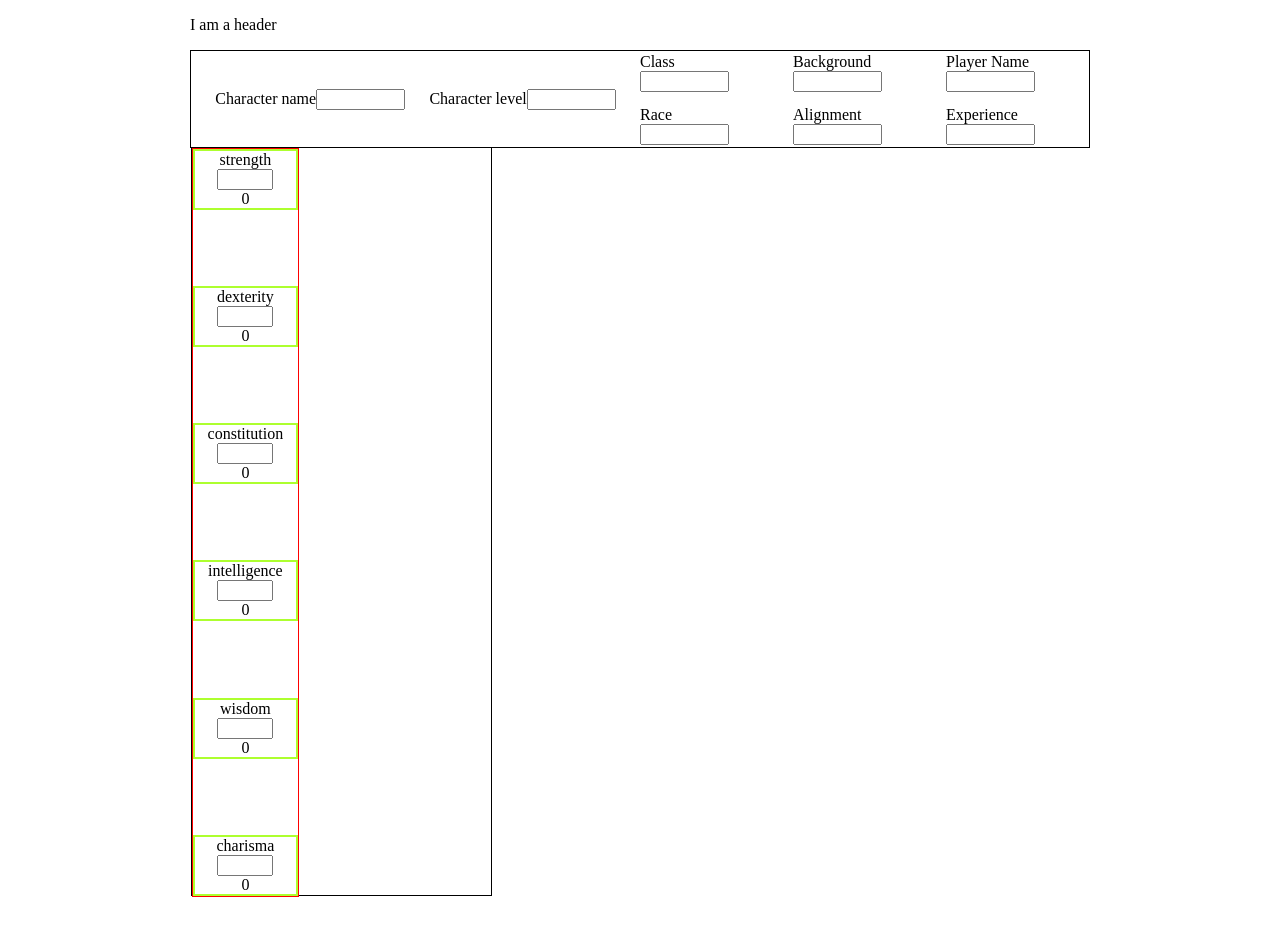
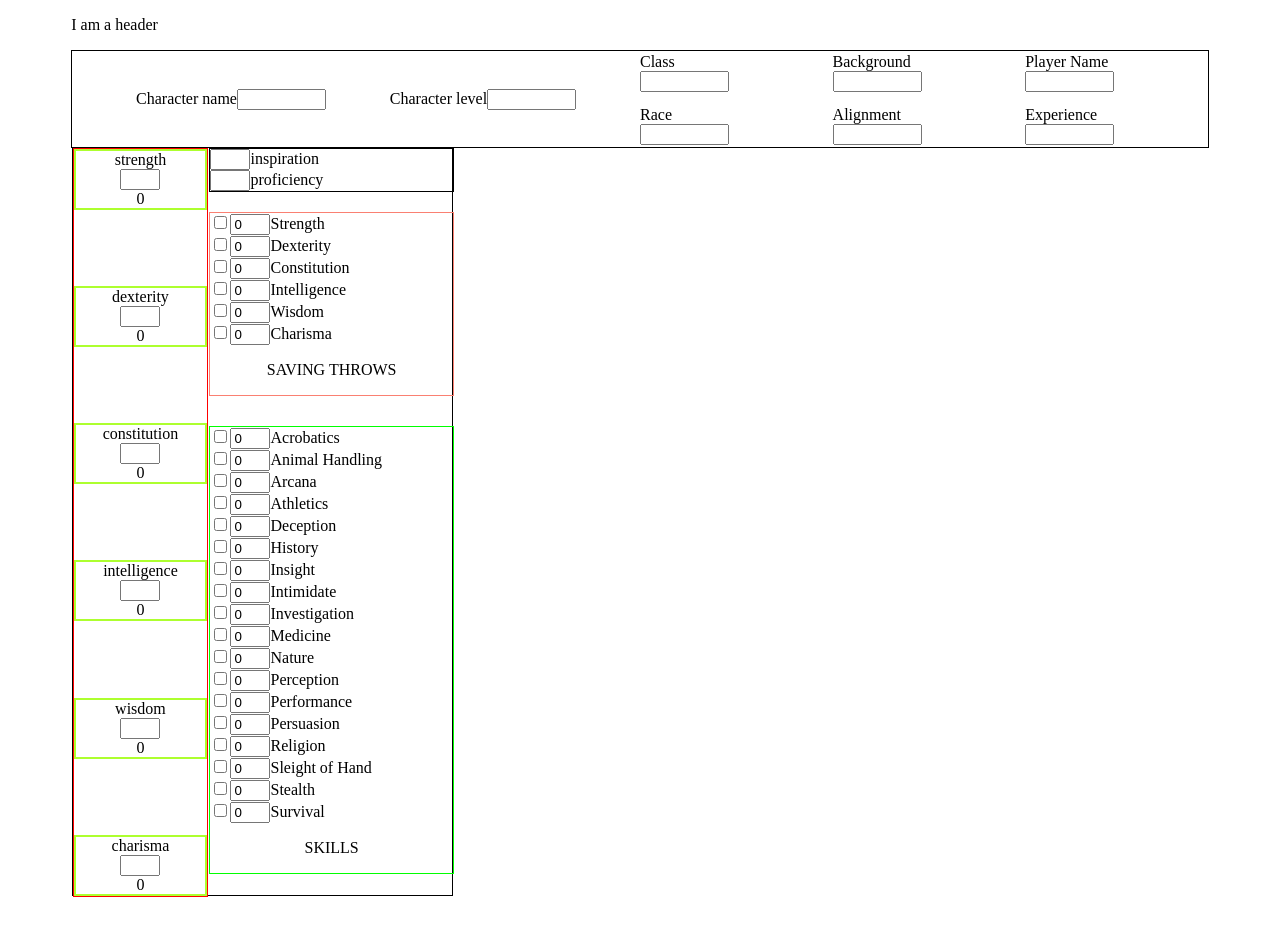
Before and after one commit to PavelVysh/dndCharGenerator, a React (Create React App) app: page / in a window 1280 px wide. Shown: the top 936 px of the page. Built offline with nearby package versions, Linux system fonts and the light colour scheme.

Commit message:
main stats finished

```diff
--- a/public/styles.css
+++ b/public/styles.css
@@ -1,8 +1,8 @@
 #root {
     width: 90%;
     margin: auto;
-    max-width: 900px;
-    min-width: 600px;
+    max-width: 1200px;
+    min-width: 810px;
 }
 
 .char-create.container {
@@ -60,7 +60,7 @@
     width: 100%;
 }
 .main-stats.container {
-    display: flex;
+    display: inline-flex;
     flex-direction: column;
     justify-content: space-between;
     border: 1px solid red;
@@ -75,9 +75,41 @@
     text-align: center;
     margin: auto;
 }
-.main-stat.container input {
-    width: 3rem;
-}
-.main-stat.container input::-webkit-inner-spin-button {
+input::-webkit-inner-spin-button {
     -webkit-appearance: none;
 }
+.inline {
+    display: inline;
+}
+input[type="number"] {
+    width: 2rem;
+}
+.single-stats.container {
+    display: inline-block;
+    border: 1px solid black;
+    width: 100%;
+    margin-bottom: 20px;
+}
+.saving-throws.container {
+    display: inline-block;
+    border: 1px solid salmon;
+    width: 100%;
+}
+.skills.container {
+    margin-top: 30px;
+    display: inline-block;
+    border: 1px solid lime;
+    width: 100%;
+}
+.right-part {
+    display: inline;
+    width: 64%;
+    float: right;
+}
+
+.text-center {
+    text-align: center;
+}
+.uppercase {
+    text-transform: uppercase;
+}
--- a/src/components/charCreationComponents/charCreationStats.jsx
+++ b/src/components/charCreationComponents/charCreationStats.jsx
@@ -1,5 +1,8 @@
 import React from "react";
 import Stat from "./subParts/mainStat";
+import SingleStat from "./subParts/singleStats";
+import SavingThrow from "./subParts/savingThrow";
+import Skill from "./subParts/skill";
 
 function Stats() {
     return <div className="chars">
@@ -11,6 +14,42 @@ function Stats() {
             <Stat stat="wisdom"/>
             <Stat stat="charisma"/>
         </div>
+        <div className="right-part">
+        <div className="single-stats container">
+            <SingleStat stat="inspiration"/>
+            <SingleStat stat="proficiency"/>
+        </div>
+        <div className="saving-throws container">
+            <SavingThrow name="Strength" />
+            <SavingThrow name="Dexterity" />
+            <SavingThrow name="Constitution" />
+            <SavingThrow name="Intelligence" />
+            <SavingThrow name="Wisdom" />
+            <SavingThrow name="Charisma" />
+            <p className="text-center uppercase">Saving Throws</p>
+        </div>
+        <div className="skills container">
+            <Skill name="Acrobatics" />
+            <Skill name="Animal Handling" />
+            <Skill name="Arcana" />
+            <Skill name="Athletics" />
+            <Skill name="Deception" />
+            <Skill name="History" />
+            <Skill name="Insight" />
+            <Skill name="Intimidate" />
+            <Skill name="Investigation" />
+            <Skill name="Medicine" />
+            <Skill name="Nature" />
+            <Skill name="Perception" />
+            <Skill name="Performance" />
+            <Skill name="Persuasion" />
+            <Skill name="Religion" />
+            <Skill name="Sleight of Hand" />
+            <Skill name="Stealth" />
+            <Skill name="Survival" />
+            <p className="text-center uppercase">Skills</p>
+        </div>
+        </div>
     </div>
 }
 
--- /dev/null
+++ b/src/components/charCreationComponents/subParts/savingThrow.jsx
@@ -0,0 +1,24 @@
+import React, { useState } from "react";
+
+function SavingThrow(props) {
+
+    const [check, setCheck] = useState(true);
+    const [val, setVal] = useState(0);
+
+    function changeCheck() {
+        check ? setCheck(false) : setCheck(true);
+        check ? setVal(Number(val) + 3) : setVal(Number(val) - 3);
+    }
+
+    function changeVal(event) {
+        setVal(event.target.value);
+    }
+
+    return <div>
+        <input type="checkbox" onClick={changeCheck}></input>
+        <input type="number" name={props.name} id={props.name} value={val} onChange={changeVal}></input>
+        <label htmlFor={props.name}>{props.name}</label>
+    </div>
+}
+
+export default SavingThrow;
--- /dev/null
+++ b/src/components/charCreationComponents/subParts/singleStats.jsx
@@ -0,0 +1,11 @@
+import React from "react";
+
+function SingleStat(props) {
+    return <div className="inline">
+    <input type="number" size="2" name={props.stat} id={props.stat}></input>
+    <label htmlFor={props.stat}>{props.stat}</label>
+    <br />
+    </div>
+}
+
+export default SingleStat;
--- /dev/null
+++ b/src/components/charCreationComponents/subParts/skill.jsx
@@ -0,0 +1,24 @@
+import React, { useState } from "react";
+
+function Skill(props) {
+
+    const [check, setCheck] = useState(true);
+    const [val, setVal] = useState(0);
+
+    function changeCheck() {
+        check ? setCheck(false) : setCheck(true);
+        check ? setVal(Number(val) + 3) : setVal(Number(val) - 3);
+    }
+
+    function changeVal(event) {
+        setVal(event.target.value);
+    }
+
+    return <div>
+        <input type="checkbox" onClick={changeCheck}></input>
+        <input type="number" name={props.name} id={props.name} value={val} onChange={changeVal}></input>
+        <label htmlFor={props.name}>{props.name}</label>
+    </div>
+}
+
+export default Skill;
```
